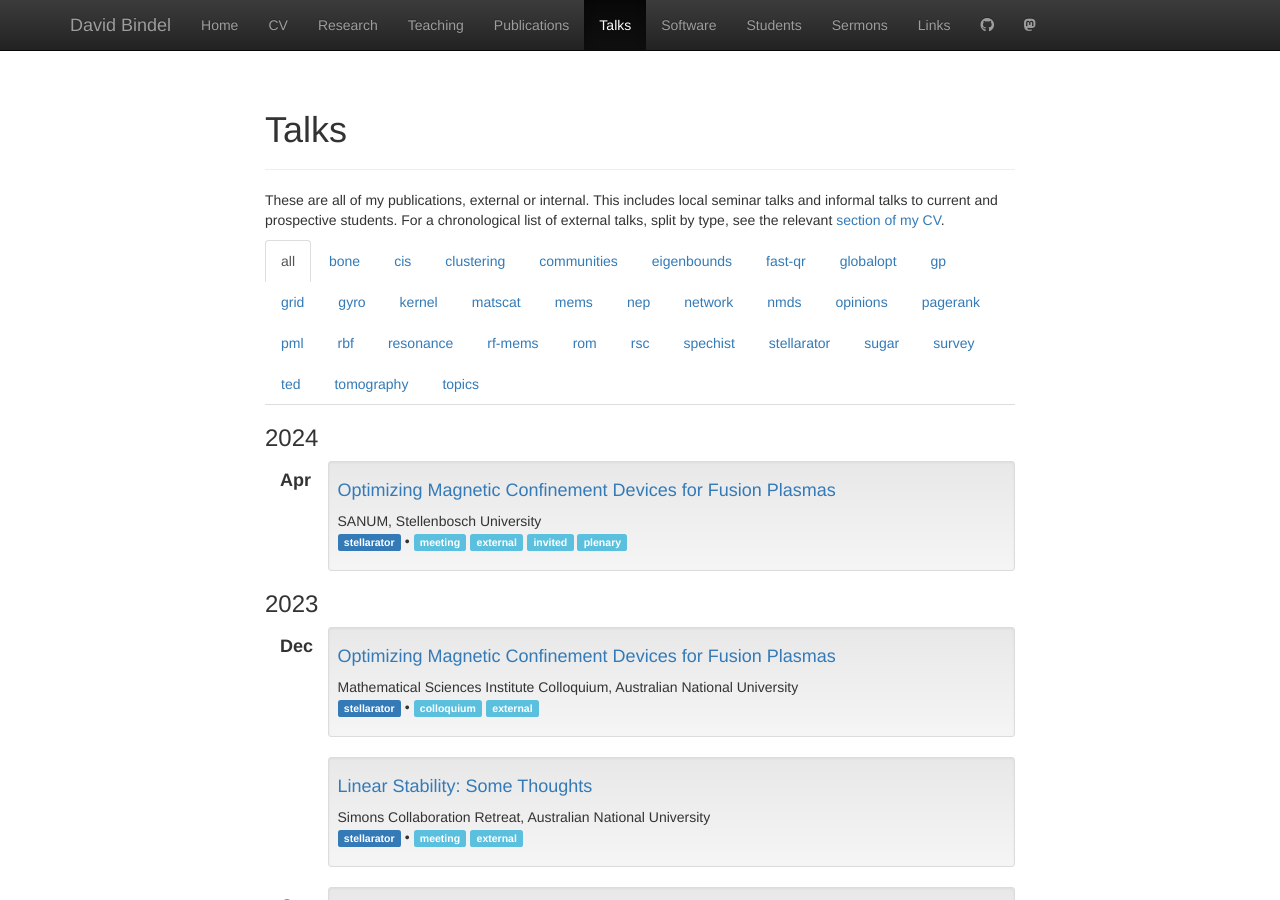
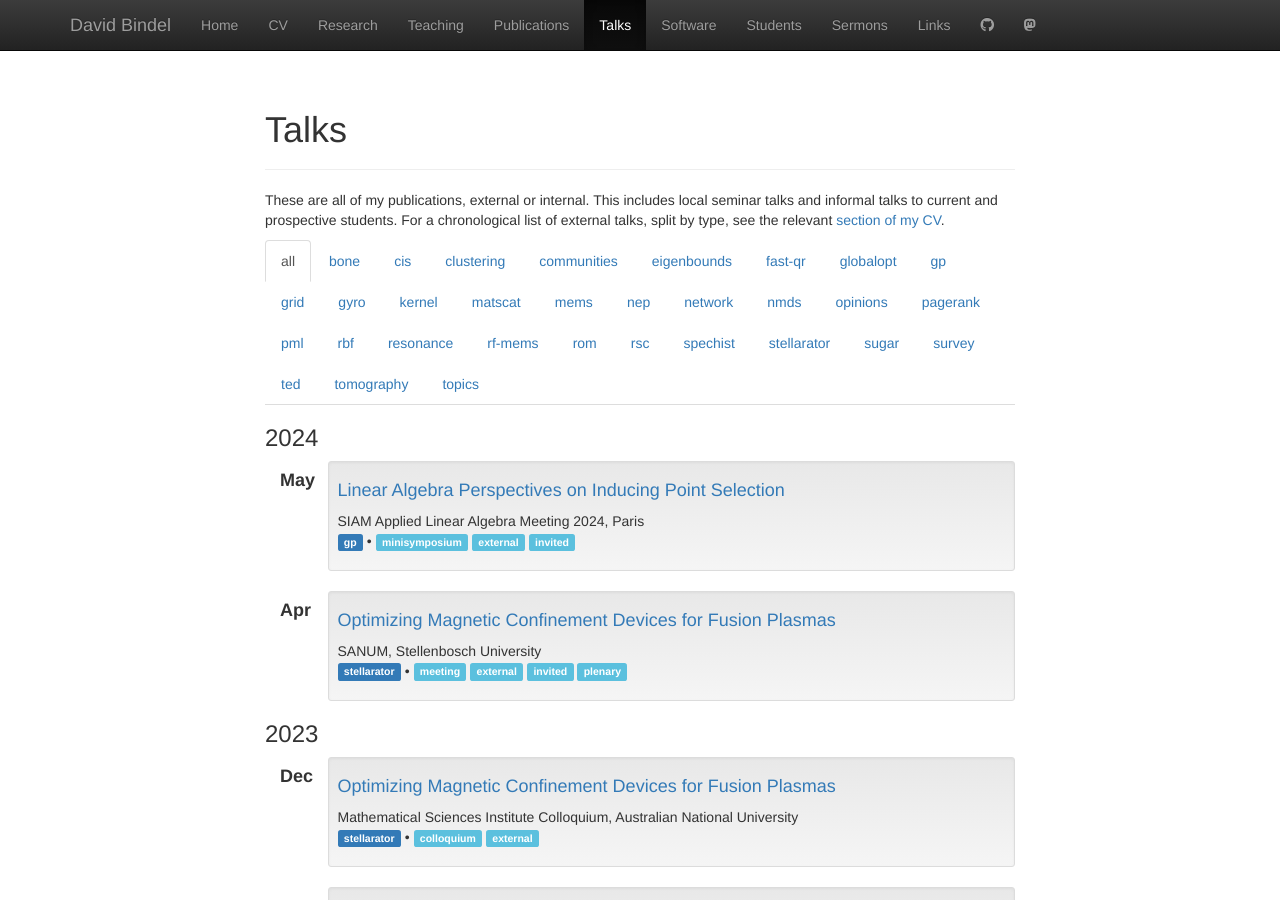
Before and after one commit to dbindel/cornell_web, a Jekyll site: the page built from talks.html, in a window 1280 px wide and 900 px high. Built offline with Jekyll 4.4.1, drawn with Linux system fonts in a browser that asks for light colours; nearby versions of some CDN libraries.

Commit message:
Add ALA talk.

```diff
--- a/_data/present.yml
+++ b/_data/present.yml
@@ -1374,3 +1374,9 @@
   where: SANUM, Stellenbosch University
   tags: [stellarator]
   type: [meeting, external, invited, plenary]
+-
+  file: 2024-05-ala/ala-may24.pdf
+  title: Linear Algebra Perspectives on Inducing Point Selection
+  where: SIAM Applied Linear Algebra Meeting 2024, Paris
+  tags: [gp]
+  type: [minisymposium, external, invited]
```
